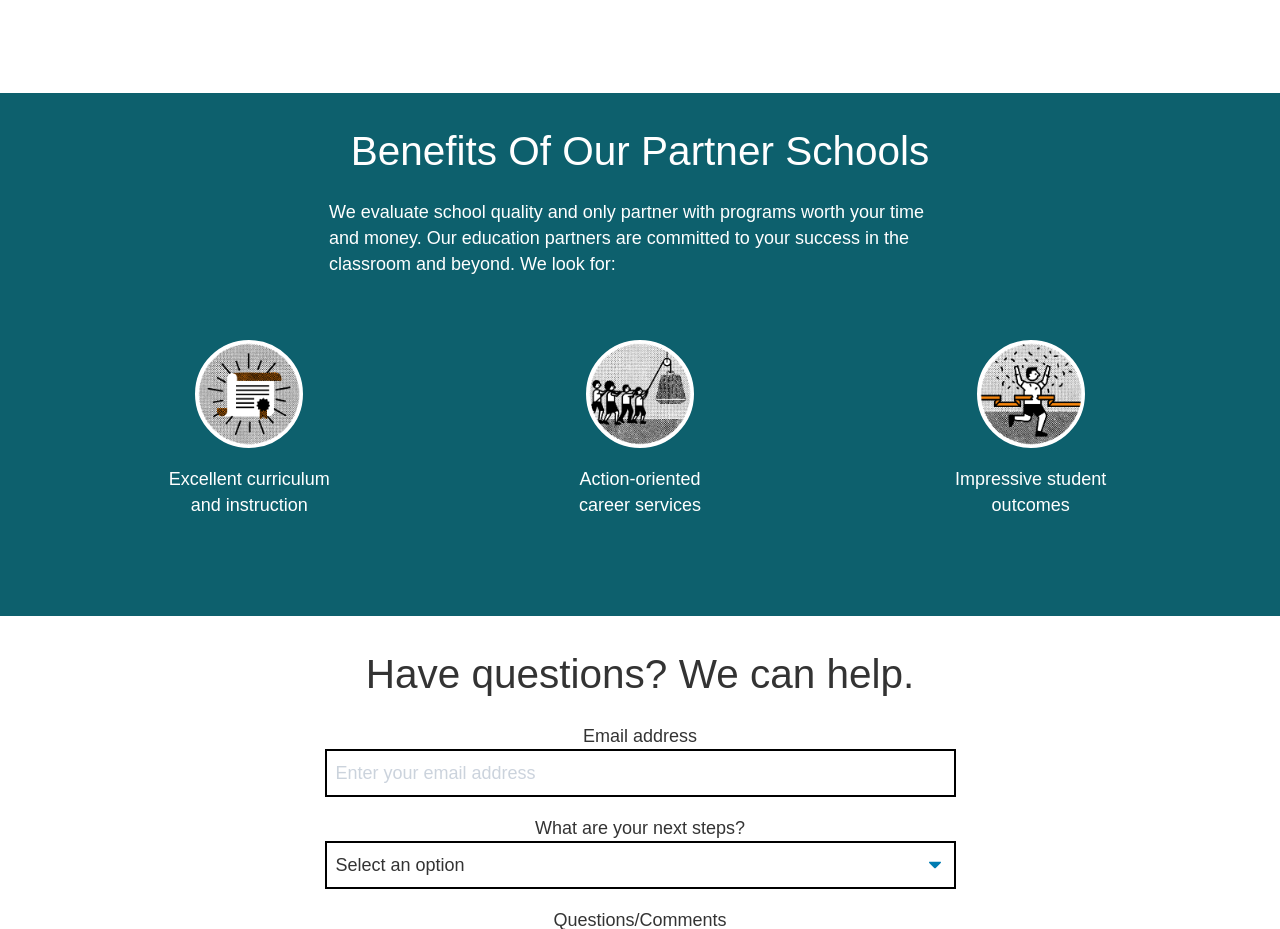
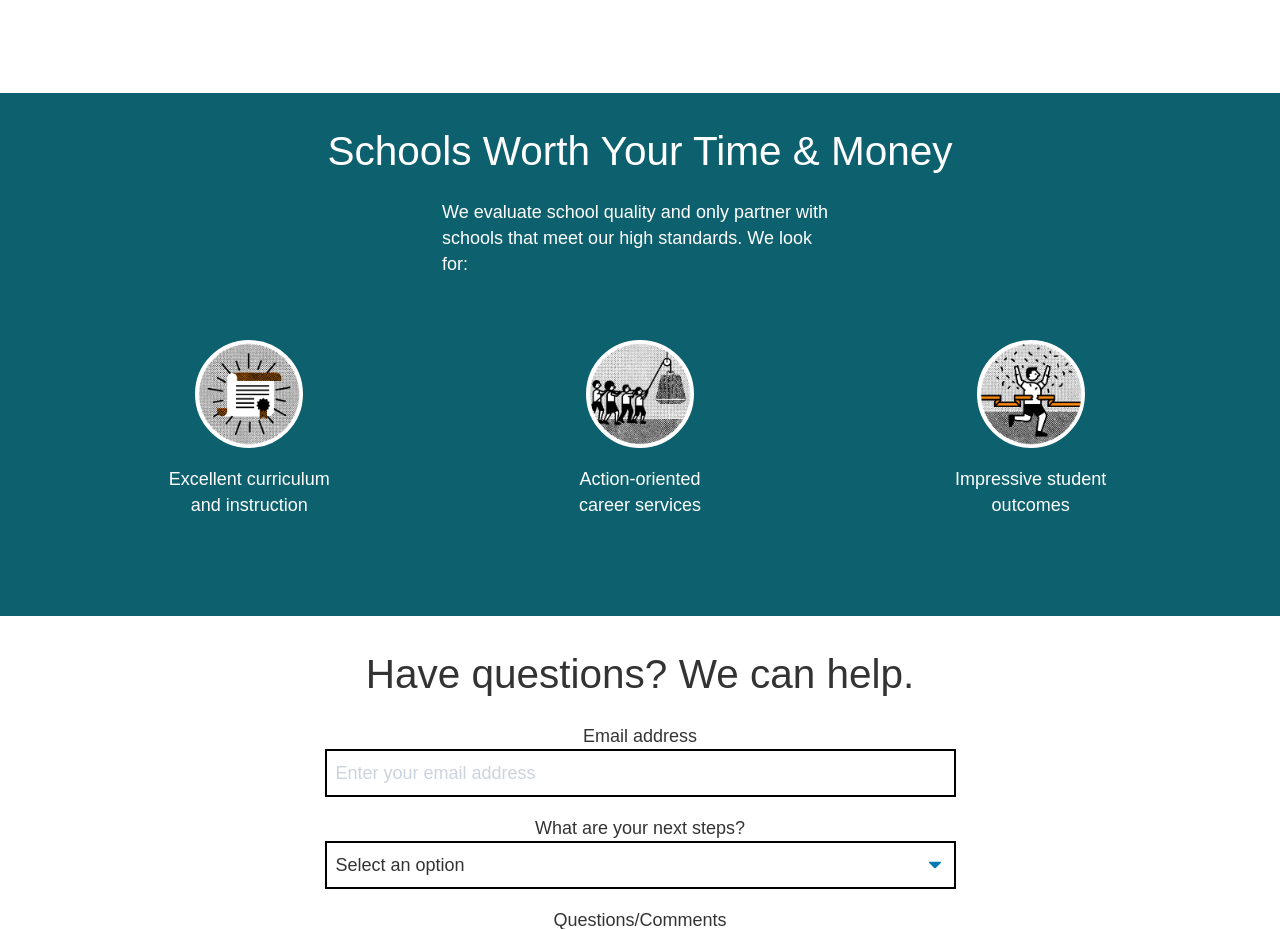
Before and after one commit to chrisdesilva/skf-landing-page-b, a Gatsby site: page / in a window 1280 px wide. Shown: the part 1520-2449 px from the top of the page. Built offline with nearby package versions, Linux system fonts and the light colour scheme; Gatsby itself is replaced by a stand-in of ours; no server answers.

Commit message:
Update partner copy

```diff
--- a/gatsby-config.js
+++ b/gatsby-config.js
@@ -1,6 +1,6 @@
 module.exports = {
 	siteMetadata: {
-		title: `Skills Fund | Pay for Your Bootcamp`,
+		title: `Skills Fund | Fund Your Future`,
 		description: `Skills Fund finances students to attend the best coding and data science programs around. We believe in 100% loan transparency, and have aligned all incentives around student success.`,
 		keywords: `coding loans, bootcamp loans, tuition loan, tuition financing, coding, web development, UX design, UI design coding bootcamp, bootcamp, full-time, part-time, student financing, student loans, loans, cosigner, underwriting, credit, credit score`,
 		author: `@desilvadev`
--- a/src/pages/index.js
+++ b/src/pages/index.js
@@ -280,10 +280,10 @@ const IndexPage = () => {
 			</section>
 			<section className="px-4 py-8 flex flex-col items-center bg-primary-dark text-white">
 				<div className="flex flex-col items-center">
-					<h2 className="font-normal text-center md:text-4xl">Benefits Of Our Partner Schools</h2>
+					<h2 className="font-normal text-center md:text-4xl">Schools Worth Your Time & Money</h2>
 					<p className="md:w-1/2">
-						We evaluate school quality and only partner with programs worth your time and money. Our
-						education partners are committed to your success in the classroom and beyond. We look for:{' '}
+						We evaluate school quality and only partner with schools that meet our high standards. We look
+						for:{' '}
 					</p>
 				</div>
 				<div className="flex flex-col md:flex-row md:p-8 w-full">
```
